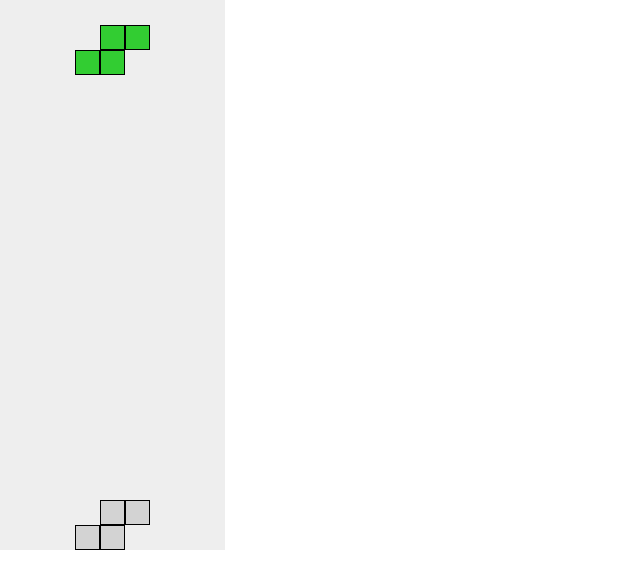
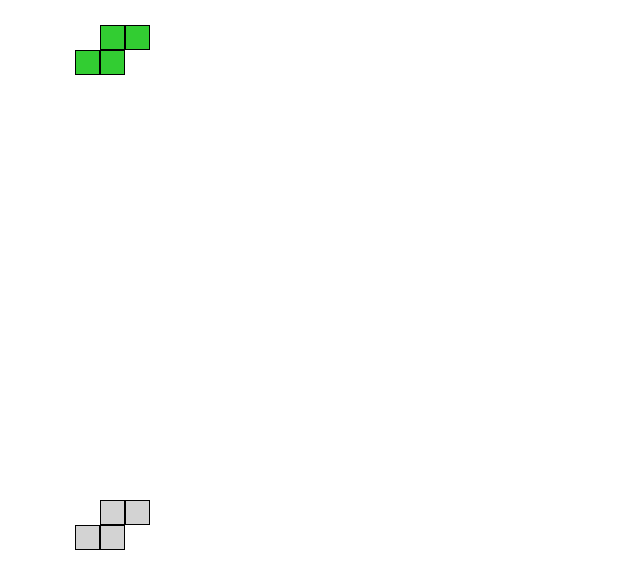
Before and after one commit to RainbowPangolin/tritris, a website with bundled scripts: page index.html in a window 1280 px wide. Shown: the whole page, without its empty margins (0-640 px from the left). Built offline with nearby package versions, Linux system fonts and the light colour scheme.

Commit message:
Refactors

```diff
--- a/game/bagSystem.js
+++ b/game/bagSystem.js
@@ -1,8 +1,14 @@
 
 export function generateNewBagUsing(bagSystem){
+    if (Array.isArray(bagSystem)){
+        let newBag = structuredClone(bagSystem)
+        return newBag
+    }
     switch (bagSystem){
         case '7-bag':
             return new sevenBagGenerator().bag
+        default:
+            throw new Error(`Invalid bag system used: ${bagSystem} which is represented by ${typeof bagSystem}`)
     }
 }
 
@@ -18,5 +24,6 @@ function getShuffledArrayFrom(array){
         const j = Math.floor(Math.random() * (i + 1));
         [array[i], array[j]] = [array[j], array[i]];
     }
-      return array;
+
+    return array;
 }
--- a/game/block.js
+++ b/game/block.js
@@ -1,3 +1,5 @@
+//TODO- Find a better way of representing colors?
+
 export class Block {
     constructor({
         canvas,
@@ -6,28 +8,24 @@ export class Block {
         positionOfCenterBlock,
         color}
         ){
-
-        this.canvas = canvas
-        this.grid = grid
-        this.blockSize = blockSize
-        this.positionOfCenterBlock = positionOfCenterBlock
-        this.color = color
+        Object.assign(this, {canvas, grid, blockSize, positionOfCenterBlock, color})
+        this.defaults =  {canvas, grid, blockSize, positionOfCenterBlock, color}
         this.isActive = true
         this.centerOffset = [0,0]
     }
 
-    draw({color = this.color, selectedCanvas = this.canvas} = {}){ //TODO- Find a better way of representing colors
+    draw(){
         let [y,x] = this.getAbsolutePosition()
-        const ctx = selectedCanvas.getContext("2d");
+        const ctx = this.canvas.getContext("2d");
         ctx.fillStyle = 'black';
         ctx.fillRect(x * this.blockSize, y * this.blockSize, this.blockSize, this.blockSize);
-        ctx.fillStyle = color;
+        ctx.fillStyle = this.color;
         ctx.fillRect(x * this.blockSize + 1, y * this.blockSize + 1, this.blockSize -  2, this.blockSize - 2);
     }
 
-    erase({selectedCanvas = this.canvas} = {}){ //removes block, does not affect logic
+    erase(){ //removes block, does not affect logic
         let [y,x] = this.getAbsolutePosition()
-        const ctx = selectedCanvas.getContext("2d");
+        const ctx = this.canvas.getContext("2d");
         ctx.clearRect(x * this.blockSize, y * this.blockSize, this.blockSize , this.blockSize);
     }
 
@@ -38,6 +36,10 @@ export class Block {
         this.draw()
     }
 
+    resetSettings(){
+        Object.assign(this, this.defaults)
+    }
+
     getAbsolutePosition(){ //returns y,x coordinates to this.grid based on center's position and offset
         let y = this.positionOfCenterBlock[0] + this.centerOffset[0]
         let x = this.positionOfCenterBlock[1] + this.centerOffset[1]
--- a/game/board.js
+++ b/game/board.js
@@ -12,9 +12,10 @@ export class Board {
         gravity = 1,
         shadowEnabled = true,
         previewSize = 5,
-        shapeQueue = []
+        shapeQueue = [],
+        spawnPoint = [2, 4]
     } = {}){
-        Object.assign(this, {width, height, domDocument, bagSystem, gravity, shadowEnabled, previewSize, shapeQueue})
+        Object.assign(this, {width, height, domDocument, bagSystem, gravity, shadowEnabled, previewSize, shapeQueue, spawnPoint})
         this.createGameStateGrid()
         this.initializeGameSettings()
         this.initializeCanvasDisplay()
@@ -44,19 +45,39 @@ export class Board {
 
     initializeCanvasDisplay(){
         this.blockSize = DEFAULT_BLOCK_SIZE
-        let minoBoardCanvas = this.domDocument.createElement("canvas");
-        let debugCanvas = this.domDocument.createElement("canvas");
-        debugCanvas.classList.add('debug')
-        minoBoardCanvas.classList.add('mainBoard')
-        minoBoardCanvas.width = DEFAULT_BLOCK_SIZE*this.width //TODO make size modular
-        minoBoardCanvas.height = DEFAULT_BLOCK_SIZE*this.height
-        debugCanvas.width = DEFAULT_BLOCK_SIZE*this.width
-        debugCanvas.height = DEFAULT_BLOCK_SIZE*this.height
-        this.debugCanvas = debugCanvas
-        this.minoBoardCanvas = minoBoardCanvas
 
-        this.domDocument.body.append(minoBoardCanvas)
-        this.domDocument.body.append(debugCanvas)
+        this.placedMinoBoardCanvas = this.getNewCanvas()
+        this.activeMinoBoardCanvas = this.getNewCanvas()
+        this.debugCanvas = this.getNewCanvas()
+
+        this.placedMinoBoardCanvas.classList.add('mainCanvas')
+        this.activeMinoBoardCanvas.classList.add('mainCanvas')
+        this.debugCanvas.classList.add('debug')
+
+        // let placedMinoBoardCanvas = this.domDocument.createElement("canvas");
+        // placedMinoBoardCanvas.classList.add('mainBoard')
+        // placedMinoBoardCanvas.width = this.blockSize*this.width //TODO make size modular
+        // placedMinoBoardCanvas.height = this.blockSize*this.height
+        // this.placedMinoBoardCanvas = placedMinoBoardCanvas
+
+        // let activeMinoBoardCanvas = this.domDocument.createElement("canvas");
+        // let debugCanvas = this.domDocument.createElement("canvas");
+        // debugCanvas.classList.add('debug')
+        // debugCanvas.width = this.blockSize*this.width
+        // debugCanvas.height = this.blockSize*this.height
+        // this.debugCanvas = debugCanvas
+
+        this.domDocument.body.append(this.placedMinoBoardCanvas)
+        this.domDocument.body.append(this.debugCanvas)
+        this.domDocument.body.append(this.activeMinoBoardCanvas)
+    }
+
+    //TODO All this is garbage still, I shoudl abstract it into a new object or interface
+    getNewCanvas(){
+        let newCanvas = this.domDocument.createElement("canvas");
+        newCanvas.width = this.blockSize*this.width //TODO make size modular
+        newCanvas.height = this.blockSize*this.height
+        return newCanvas
     }
 
     addRequiredBags(){
@@ -82,38 +103,56 @@ export class Board {
     insertNewPieceWithShapeAndLocation(shape, location = [2, 4]){
         let activePiece = new Piece({
             shape: shape,
-            minoBoardCanvas: this.minoBoardCanvas,
-            debugCanvas: this.debugCanvas,
+            activeCanvas: this.activeMinoBoardCanvas,
             gameStateGrid: this.gameStateGrid,
             blockSize: this.blockSize,
             positionOfCenterBlock: location,
             orientation: 0,
             shadowEnabled: this.shadowEnabled,
+            availableCanvases: {
+                'activeMinoBoardCanvas': this.activeMinoBoardCanvas,
+                'debugCanvas': this.debugCanvas,
+                'placedMinoBoardCanvas': this.placedMinoBoardCanvas
+            },
+            spawnPoint: this.spawnPoint
         })
         this.activePiece = activePiece
+        // this.activePiece.spawn()
         this.activePiece.performAction('SPAWN')
     }
+
+    //TODO Write method that takes an array of actions and keeps doing receiveInput for testing
 
     receiveInput(action = 'MOVEDOWN'){
         this.activePiece.performAction(action)
         if(action == 'HARDDROP'){ //TODO These if statements are inelegant, and more functionality is down in Piece.js
             this.placePiece()
         } else if (action == 'HOLD'){
-            //TODO
+            this.swapHeldAndActivePieces()
         }
+        // this.refreshDisplay()
     }
 
-    placePiece(){
+    placePiece(){ //TODO Rename, this is an incorrect name
         this.insertNewPieceWithShapeAndLocation(this.getUpcomingShape())
         this.removeUpcomingPieceFromQueue()
     }
 
-    holdPiece(){
-        //For hold (i.e. swap) functionality
+    swapHeldAndActivePieces(){
+        if(this.heldPiece){
+            let tempPiece = this.heldPiece
+            this.heldPiece = this.activePiece
+            this.activePiece = tempPiece
+        } else {
+            this.heldPiece = this.activePiece
+            this.insertNewPieceWithShapeAndLocation(this.getUpcomingShape())
+            this.removeUpcomingPieceFromQueue()
+        }
+
     }
 
     removeUpcomingPieceFromQueue(stepsAhead = 0){
-        this.shapeQueue.shift() //...
+        this.shapeQueue.shift()
         this.addRequiredBags()
     }
 
--- a/game/main.js
+++ b/game/main.js
@@ -3,7 +3,8 @@ import {GameBoard} from './subBoards.js'
 let playerBoard = new GameBoard({
     width: 9,
     height: 22,
-    domDocument: document
+    domDocument: document,
+    bagSystem: '7-bag'
 })
 
 playerBoard.startGame()
@@ -48,7 +49,6 @@ document.addEventListener("keydown", (event) => {
         case ' ':
             playerBoard.receiveInput('HARDDROP')
             break
-
     }
 
 })
--- a/game/piece.js
+++ b/game/piece.js
@@ -152,6 +152,7 @@ let u, v
 const KICK_TABLE = {
     //see Tetris Guideline SRS kick data table https://tetris.fandom.com/wiki/SRS
     //TODO Flesh out 180 kick table (probably based on TETR.IO kick table)
+    // https://pbs.twimg.com/media/EaWH8QgXgAArDEV?format=png&name=large
     'L': (v = {
         '0,1': [[0, -1], [-1, -1], [2, 0], [2, -1]],
         '1,0': [[0, 1], [1, 1], [-2, 0], [-2,1]],
@@ -212,48 +213,36 @@ function getDefaultColorOfPiece(shape){
 export class Piece {
     constructor({
         shape,
-        minoBoardCanvas,
+        activeCanvas,
         gameStateGrid,
-        debugCanvas,
         blockSize,
         positionOfCenterBlock,
         orientation,
         shadowEnabled,
+        availableCanvases,
+        spawnPoint,
     }){
-        this.shape = shape
-        this.minoBoardCanvas = minoBoardCanvas
-        this.debugCanvas = debugCanvas
-        this.gameStateGrid = gameStateGrid
-        this.blockSize = blockSize
-        this.positionOfCenterBlock = positionOfCenterBlock
-        this.orientation = orientation //4 positions, 0 1 2 3
+        this.blocksList = []
+        Object.assign(this, {shape, activeCanvas, gameStateGrid, blockSize, positionOfCenterBlock, orientation, shadowEnabled, availableCanvases, spawnPoint})
+        this.spawnBlocks()
+        //TODO super inelegant, but I can't think of a better solution right now
+        this.activeCanvas = activeCanvas
+
         this.shadowEnabled = shadowEnabled
         this.isActive = true
         /// TODO Grace system
         this.grace = 5
 
-        this.spawn(positionOfCenterBlock)
     }
 
-    get color(){
-        return this.blocksList[0].color
-    }
-
-    set color(color){
-        this.blocksList.forEach((block) => {
-            block.color = color
-        })
-    }
-
-    spawn(coords){
-        let y = coords[0]
-        let x = coords[1]
+    spawnBlocks(){
+        let y = this.spawnPoint[0]
+        let x = this.spawnPoint[1]
         this.positionOfCenterBlock = [y, x]
-        this.blocksList = []
         for (let i = 0; i < 4; i++){
             this.blocksList.push(
                 new Block({
-                    canvas: this.minoBoardCanvas,
+                    canvas: this.activeCanvas,
                     grid: this.gameStateGrid,
                     blockSize: this.blockSize,
                     positionOfCenterBlock: [y,x],
@@ -263,6 +252,31 @@ export class Piece {
         }
         this.applyBlockOffsets()
     }
+
+    set activeCanvas(activeCanvas){
+        this._activeCanvas = activeCanvas
+        this.blocksList.forEach((block) => {
+            block.activeCanvas = activeCanvas
+        })
+    }
+
+    get activeCanvas(){
+        return this._activeCanvas
+    }
+
+    get color(){
+        return this.blocksList[0].color
+    }
+
+    set color(color){ //redundant method but /shrug
+        this._color = color
+        this.blocksList.forEach((block) => {
+            block.color = color
+        })
+    }
+
+
+
 
     applyBlockOffsets(){
         this.blocksList[0].centerOffset = [0,0]
@@ -288,16 +302,17 @@ export class Piece {
         return offsets
     }
 
+    //TODO- Abstract Piece into an Active piece type and a Shadow piece type.
     updateShadow(){
         this?.shadow?.erase()
         this.shadow = new Piece({
             shape: this.shape,
-            minoBoardCanvas: this.minoBoardCanvas,
-            debugCanvas: this.debugCanvas,
+            activeCanvas: this.activeCanvas,
             gameStateGrid: this.gameStateGrid,
             blockSize: this.blockSize,
             positionOfCenterBlock: this.positionOfCenterBlock,
-            orientation: this.orientation
+            orientation: this.orientation,
+            spawnPoint: this.spawnPoint
             })
         while(this.shadow.attemptTranslate('MOVEDOWN')) {}
         this.shadow.color = 'lightgray'
@@ -375,12 +390,19 @@ export class Piece {
             this.draw('green', this.debugCanvas)
             // debugger
             this.erase(this.debugCanvas)
+            this.resetBlockSettings()
         }
         if(this.isIllegalPosition()){
             this.translate(lastPosition)
             return false
         }
         return true
+    }
+
+    resetBlockSettings(){
+        this.blocksList.forEach((block) => {
+            block.resetSettings()
+        })
     }
 
     getNewPositionFrom({action, lastPosition}){
@@ -427,10 +449,17 @@ export class Piece {
             //do nothing
         }
         this.isActive = false
+        this.placePiece()
+
+    }
+
+    placePiece(){
+        this.activeCanvas = this.availableCanvases['placedMinoBoardCanvas']
         this.blocksList.forEach((block) => {
             block.place()
         })
     }
+
 
     //TODO
     //each piece has 5/gravity seconds of grace time- how long a piece can sit on the ground before automatically being place
@@ -443,20 +472,25 @@ export class Piece {
         }
     }
 
-    draw({color, selectedCanvas = this.minoBoardCanvas} = {}){
+    draw(){
         this.blocksList.forEach( (block) => {
-            block.draw(color, selectedCanvas)
+            block.draw()
         })
     }
 
-    erase({selectedCanvas = this.minoBoardCanvas} = {}){
+    erase(){
         this.blocksList.forEach( (block) => {
-            block.erase(selectedCanvas)
+            block.erase()
         })
     }
 
     performAction(action){
         this.erase()
+
+        //TODO This whole thing is inelegant, I should find a way to refresh the page without having to call the piece to render.
+        if (action === 'HOLD') {
+            return;
+        }
         //could probably be easily cleaned up but this isn't that bad
         const actions = {
             'SPAWN': () => {this.attemptTranslate(this.positionOfCenterBlock)},
@@ -469,7 +503,7 @@ export class Piece {
             'ROTATE180': () => {this.attemptRotate(action)},
             'HARDDROP': () => {
                 this.hardDrop()
-            },
+            }
         }
         actions[action]?.call(this)
 
--- /dev/null
+++ b/game/shadowPiece.js
@@ -0,0 +1,3 @@
+class ShadowPiece extends Piece{
+
+}
--- a/game/subBoards.js
+++ b/game/subBoards.js
@@ -2,10 +2,11 @@ import {Board} from './board.js'
 
 
 export class GameBoard extends Board {
-    constructor({width, height, domDocument}){
-        super({width, height, domDocument})
+    constructor({width, height, domDocument, bagSystem}){
+        super({width, height, domDocument, bagSystem})
         this.debugCanvas.classList.add('debugCanvas')
-        this.minoBoardCanvas.classList.add('mainCanvas')
+        this.placedMinoBoardCanvas.classList.add('mainCanvas')
+        this.activeMinoBoardCanvas.classList.add('activeCanvas')
 
     }
     //emit event for piece being placed
--- a/index.html
+++ b/index.html
@@ -14,8 +14,9 @@
         display: block;
         margin: 0 auto;
       }
+      /* TODO- Add a background and stuff */
       canvas.mainCanvas{
-        background: #eee;
+        /* background: #eee; */
         position: absolute;
         display: block;
         margin: 0 auto;
```
Also changed, not shown: test/test.js (+84 -12 lines), game/bagSystems/7bag.js (deleted).
